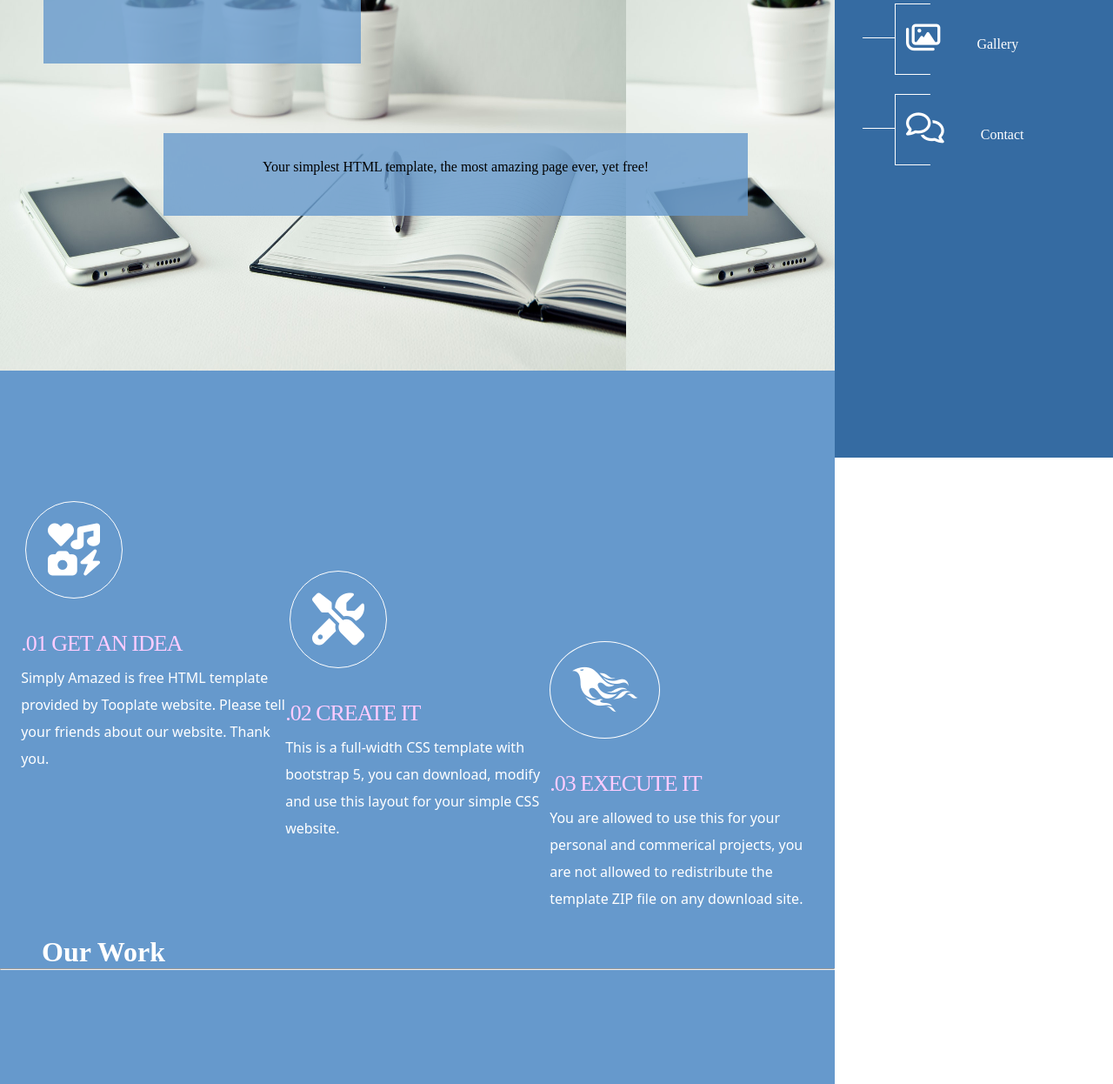
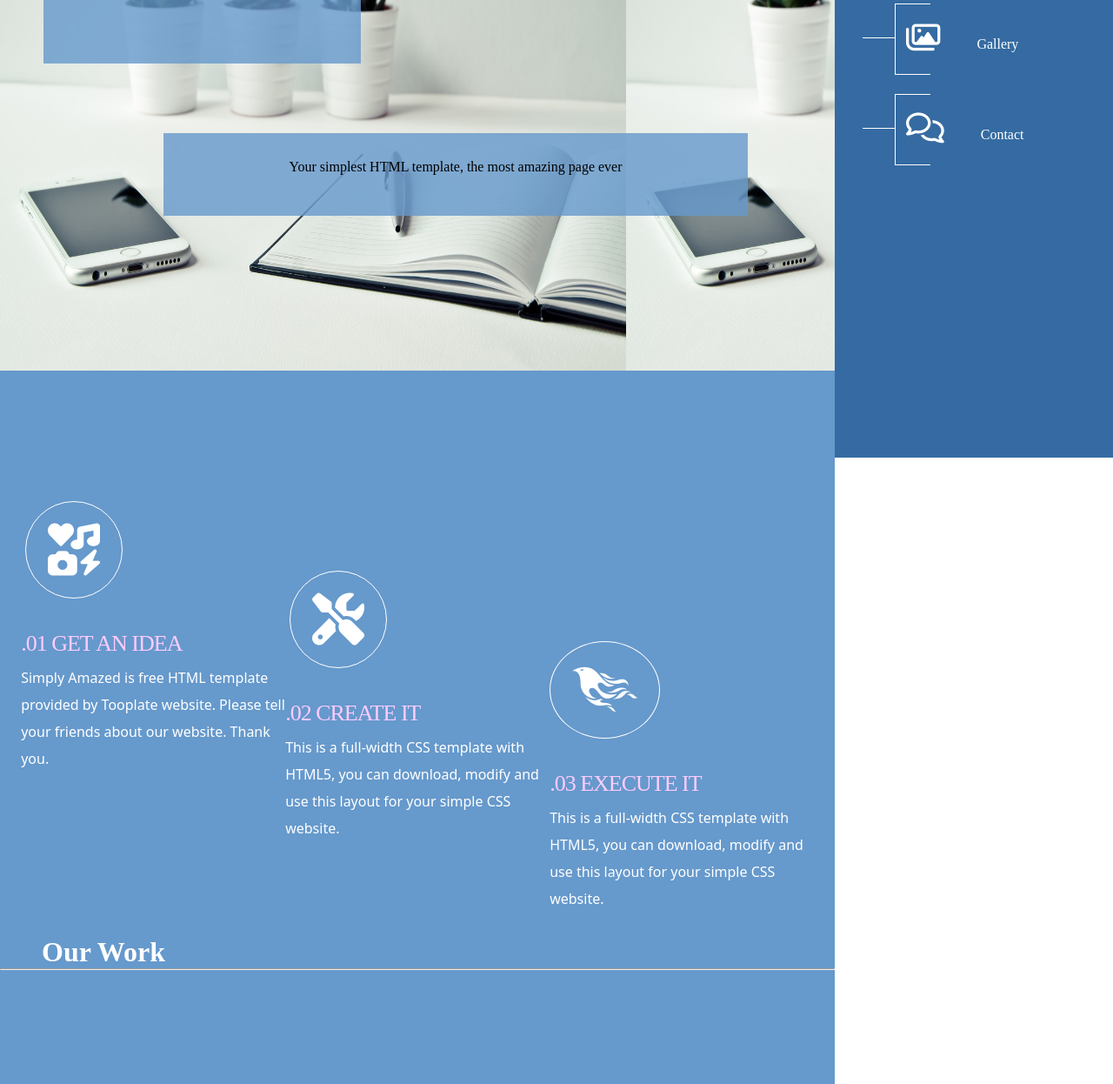
Before and after one commit to shubham845455/second, a plain HTML site: page index.html in a window 1280 px wide. Shown: the part 274-1520 px from the top of the page at 87% size. Drawn offline with nearby package versions, Linux system fonts and the light colour scheme.

Commit message:
Update index.html

```diff
--- a/index.html
+++ b/index.html
@@ -23,7 +23,7 @@
          </div>
 
             <div class="upper2">
-                <p>Your simplest HTML template, the most amazing page ever, yet free!</p>
+                <p>Your simplest HTML template, the most amazing page ever</p>
             </div>
 
         </div>
@@ -55,14 +55,14 @@
             <div class="logo2">
                 <i class="fas fa-2x fa-tools"></i></div>
                 <h3>.02 CREATE IT</h3>
-                <p>This is a full-width CSS template with bootstrap 5, you can download, modify and use this layout for your simple CSS website.</p>
+                <p>This is a full-width CSS template with HTML5, you can download, modify and use this layout for your simple CSS website.</p>
         </div>
         <div class="sec3">
             <div class="logo3">
                 <i class="fab fa-2x fa-phoenix-framework"></i>
            </div>
            <h3>.03 EXECUTE IT</h3>
-           <p>You are allowed to use this for your personal and commerical projects, you are not allowed to redistribute the template ZIP file on any download site.</p>
+           <p>This is a full-width CSS template with HTML5, you can download, modify and use this layout for your simple CSS website.</p>
         </div>
 
     </div>
```
